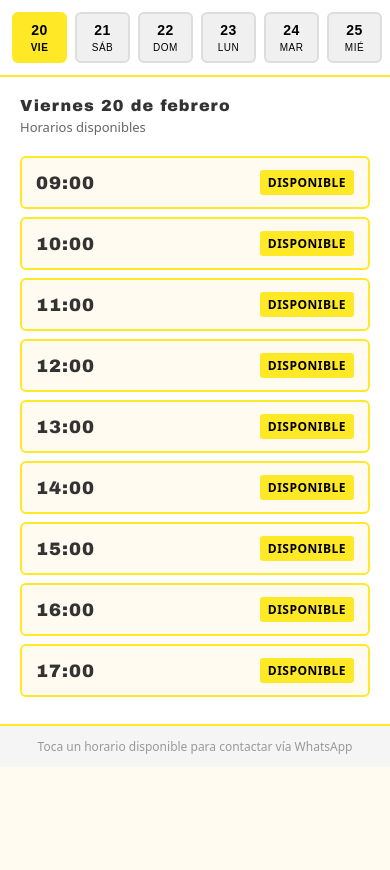
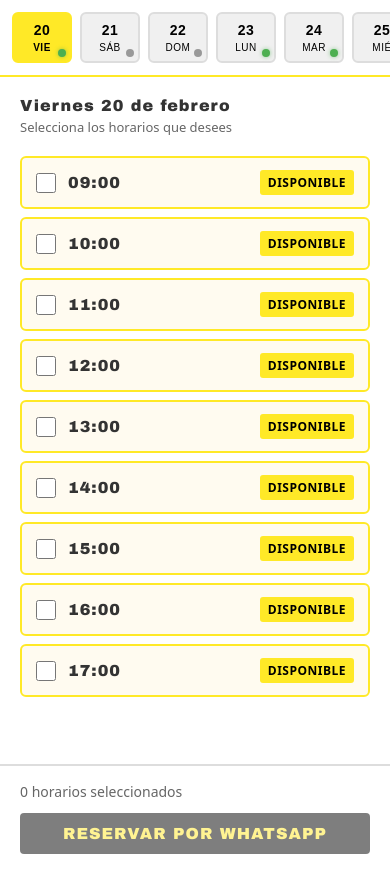
Before and after one commit to josecuev/ale-benitez-port, a Django app: page /fractalia/calendario/ in a window 390 px wide. Shown: the part 90-960 px from the top of the page. Before the commit the page ends 844 px from the top, so only its background shows below. Run offline with Django 5.2, Linux system fonts and the light colour scheme; data comes from the database, SQL or seed files in the repository; both versions use the stored data as it was after the commit.

Commit message:
Improves calendar booking user experience
Enhances the calendar view with availability indicators for each day,
allowing users to quickly identify days with available slots.
Introduces a new API endpoint to fetch availability status for
multiple days efficiently.

Adds a selection summary and action button to streamline the booking
process, guiding users to select and reserve time slots via WhatsApp.
Updates styling and layout for better responsiveness and visual clarity.

Fixes a validation error message to display the correct day name.

```diff
--- a/ab_reservas_project/app_fractalia/models.py
+++ b/ab_reservas_project/app_fractalia/models.py
@@ -105,8 +105,9 @@ class Booking(models.Model):
                         f'({availability.start_time} - {availability.end_time}).'
                     )
             else:
+                day_name = ['Lunes', 'Martes', 'Miércoles', 'Jueves', 'Viernes', 'Sábado', 'Domingo'][weekday]
                 raise ValidationError(
-                    f'No hay horario disponible definido para {self.get_weekday_display()}.'
+                    f'No hay horario disponible definido para {day_name}.'
                 )
 
     def save(self, *args, **kwargs):
--- a/ab_reservas_project/app_fractalia/templates/app_fractalia/calendario.html
+++ b/ab_reservas_project/app_fractalia/templates/app_fractalia/calendario.html
@@ -22,6 +22,9 @@
             padding: 20px;
             text-align: center;
             border-bottom: 3px solid #000;
+            position: sticky;
+            top: 0;
+            z-index: 100;
         }
 
         .header h1 {
@@ -41,9 +44,9 @@
 
         .main-container {
             max-width: 100%;
-            height: calc(100vh - 120px);
             display: flex;
             flex-direction: column;
+            height: calc(100vh - 80px);
         }
 
         /* Days scroll bar */
@@ -69,7 +72,7 @@
             flex-direction: column;
             align-items: center;
             justify-content: center;
-            min-width: 60px;
+            min-width: 70px;
             padding: 10px 8px;
             background-color: #f0f0f0;
             border: 2px solid #ddd;
@@ -79,6 +82,7 @@
             font-size: 11px;
             text-transform: uppercase;
             letter-spacing: 0.5px;
+            position: relative;
         }
 
         .day-btn:hover {
@@ -92,6 +96,27 @@
             font-weight: bold;
         }
 
+        /* Availability indicator dot */
+        .day-btn::after {
+            content: '';
+            position: absolute;
+            width: 8px;
+            height: 8px;
+            border-radius: 50%;
+            bottom: 4px;
+            right: 4px;
+            background-color: #ccc;
+        }
+
+        .day-btn.has-availability::after {
+            background-color: #4caf50;
+            box-shadow: 0 0 4px rgba(76, 175, 80, 0.6);
+        }
+
+        .day-btn.no-schedule::after {
+            background-color: #999;
+        }
+
         .day-btn-date {
             font-weight: bold;
             font-size: 14px;
@@ -103,6 +128,12 @@
         }
 
         /* Slots container */
+        .content-container {
+            display: flex;
+            flex: 1;
+            overflow: hidden;
+        }
+
         .slots-container {
             flex: 1;
             overflow-y: auto;
@@ -131,9 +162,12 @@
             display: flex;
             flex-direction: column;
             gap: 8px;
+            margin-bottom: 20px;
         }
 
         .time-slot {
+            display: flex;
+            align-items: center;
             padding: 14px 16px;
             border: 2px solid #ddd;
             border-radius: 6px;
@@ -152,10 +186,6 @@
             box-shadow: 0 2px 8px rgba(0, 0, 0, 0.1);
         }
 
-        .time-slot.available:active {
-            transform: scale(0.98);
-        }
-
         .time-slot.occupied {
             border-color: #ccc;
             background-color: #f0f0f0;
@@ -163,7 +193,21 @@
             cursor: not-allowed;
         }
 
+        .time-slot input[type="checkbox"] {
+            width: 20px;
+            height: 20px;
+            margin-right: 12px;
+            cursor: pointer;
+            accent-color: #ffe927;
+        }
+
+        .time-slot.occupied input[type="checkbox"] {
+            cursor: not-allowed;
+            opacity: 0.5;
+        }
+
         .time-slot-content {
+            flex: 1;
             display: flex;
             align-items: center;
             justify-content: space-between;
@@ -171,7 +215,7 @@
 
         .time-slot-time {
             font-family: 'Bebas Neue', 'Arial Black', sans-serif;
-            font-size: 20px;
+            font-size: 18px;
             letter-spacing: 1px;
             font-weight: 400;
         }
@@ -226,13 +270,56 @@
             color: #cc0000;
         }
 
-        .footer {
-            background-color: #f5f5f5;
-            padding: 12px 20px;
-            border-top: 2px solid #ffe927;
-            font-size: 12px;
-            color: #999;
-            text-align: center;
+        /* Selection summary & action button */
+        .action-bar {
+            padding: 16px 20px;
+            border-top: 2px solid #ddd;
+            background-color: #fff;
+            display: flex;
+            align-items: center;
+            justify-content: space-between;
+            gap: 12px;
+            flex-wrap: wrap;
+        }
+
+        .selection-info {
+            font-size: 14px;
+            color: #666;
+            min-width: 150px;
+        }
+
+        .selection-info strong {
+            color: #000;
+        }
+
+        .reserve-btn {
+            padding: 12px 24px;
+            background-color: #000;
+            color: #ffe927;
+            border: none;
+            border-radius: 4px;
+            font-family: 'Bebas Neue', 'Arial Black', sans-serif;
+            font-size: 16px;
+            letter-spacing: 1px;
+            cursor: pointer;
+            transition: all 0.2s ease;
+            text-transform: uppercase;
+            font-weight: 400;
+            white-space: nowrap;
+        }
+
+        .reserve-btn:hover:not(:disabled) {
+            background-color: #ffe927;
+            color: #000;
+        }
+
+        .reserve-btn:disabled {
+            opacity: 0.5;
+            cursor: not-allowed;
+        }
+
+        .reserve-btn:active:not(:disabled) {
+            transform: scale(0.98);
         }
 
         /* Responsive */
@@ -242,7 +329,7 @@
             }
 
             .day-btn {
-                min-width: 55px;
+                min-width: 60px;
                 padding: 8px 6px;
             }
 
@@ -255,7 +342,16 @@
             }
 
             .time-slot-time {
-                font-size: 18px;
+                font-size: 16px;
+            }
+
+            .action-bar {
+                flex-direction: column;
+                align-items: stretch;
+            }
+
+            .reserve-btn {
+                width: 100%;
             }
         }
     </style>
@@ -274,7 +370,8 @@
             </div>
         </div>
 
-        <!-- Slots section -->
+        <!-- Content: Slots and Action Bar -->
+        <div class="content-container">
             <div class="slots-container">
                 <div class="slots-header">
                     <h2 id="selectedDayName">Selecciona un día</h2>
@@ -285,21 +382,47 @@
                 </div>
             </div>
         </div>
+    </div>
 
-    <div class="footer">
-        <p>Toca un horario disponible para contactar vía WhatsApp</p>
+    <!-- Action Bar -->
+    <div class="action-bar">
+        <div class="selection-info">
+            <span id="selectionCount">0 horarios</span> seleccionados
+        </div>
+        <button class="reserve-btn" id="reserveBtn" disabled>
+            Reservar por WhatsApp
+        </button>
     </div>
 
     <script>
-        const DAYS_IN_ADVANCE = 30;
+        const DAYS_IN_ADVANCE = 60;
         const API_ENDPOINT = '{% url "fractalia_disponibilidad_api" %}';
+        const DIAS_API_ENDPOINT = '{% url "fractalia_dias_disponibilidad_api" %}';
         const RESOURCE_ID = {{ resources.first.id|default:'null' }};
 
         let selectedDate = null;
+        let selectedSlots = new Set();
+        let daysAvailability = {};
 
-        // Generate day buttons for next 30 days
+        // Load days availability info
+        function loadDaysAvailability() {
+            if (!RESOURCE_ID) return;
+
+            fetch(`${DIAS_API_ENDPOINT}?resource_id=${RESOURCE_ID}&days=${DAYS_IN_ADVANCE}`)
+                .then(response => response.json())
+                .then(data => {
+                    data.days.forEach(day => {
+                        daysAvailability[day.fecha] = day;
+                    });
+                    generateDayButtons();
+                })
+                .catch(error => console.error('Error loading days:', error));
+        }
+
+        // Generate day buttons for next 60 days
         function generateDayButtons() {
             const daysList = document.getElementById('daysList');
+            daysList.innerHTML = '';
             const today = new Date();
 
             for (let i = 0; i < DAYS_IN_ADVANCE; i++) {
@@ -313,6 +436,16 @@
                 const btn = document.createElement('button');
                 btn.className = 'day-btn';
                 if (i === 0) btn.classList.add('active');
+
+                const dayInfo = daysAvailability[dateStr];
+                if (dayInfo && dayInfo.has_schedule) {
+                    if (dayInfo.has_availability) {
+                        btn.classList.add('has-availability');
+                    }
+                } else {
+                    btn.classList.add('no-schedule');
+                }
+
                 btn.innerHTML = `
                     <div class="day-btn-date">${dayNum}</div>
                     <div class="day-btn-name">${dayName}</div>
@@ -321,7 +454,6 @@
 
                 daysList.appendChild(btn);
 
-                // Select today by default
                 if (i === 0) {
                     selectedDate = dateStr;
                     loadSlots(dateStr);
@@ -331,14 +463,15 @@
 
         // Select a day and load slots
         function selectDay(dateStr, btn) {
-            // Update active button
+            selectedSlots.clear();
+            updateSelectionCount();
+
             document.querySelectorAll('.day-btn').forEach(b => b.classList.remove('active'));
             btn.classList.add('active');
 
             selectedDate = dateStr;
             loadSlots(dateStr);
 
-            // Scroll button into view
             btn.scrollIntoView({ behavior: 'smooth', block: 'nearest', inline: 'center' });
         }
 
@@ -374,7 +507,7 @@
                            'julio', 'agosto', 'septiembre', 'octubre', 'noviembre', 'diciembre'][date.getMonth()];
 
             document.getElementById('selectedDayName').textContent = `${dayName} ${dayNum} de ${month}`;
-            document.getElementById('selectedDayText').textContent = 'Horarios disponibles';
+            document.getElementById('selectedDayText').textContent = 'Selecciona los horarios que desees';
         }
 
         // Render available slots
@@ -398,8 +531,16 @@
                 slotDiv.className = `time-slot ${slot.available ? 'available' : 'occupied'}`;
 
                 const status = slot.available ? 'Disponible' : 'Ocupado';
+                const checkboxId = `slot-${slot.time}`;
 
                 slotDiv.innerHTML = `
+                    <input
+                        type="checkbox"
+                        id="${checkboxId}"
+                        class="slot-checkbox"
+                        data-time="${slot.time}"
+                        ${!slot.available ? 'disabled' : ''}
+                    />
                     <div class="time-slot-content">
                         <div class="time-slot-time">${slot.time}</div>
                         <div class="time-slot-status ${slot.available ? 'available' : 'occupied'}">${status}</div>
@@ -407,30 +548,51 @@
                 `;
 
                 if (slot.available) {
-                    slotDiv.onclick = () => openWhatsApp(data, slot);
+                    const checkbox = slotDiv.querySelector('input[type="checkbox"]');
+                    checkbox.addEventListener('change', (e) => {
+                        if (e.target.checked) {
+                            selectedSlots.add(slot.time);
+                        } else {
+                            selectedSlots.delete(slot.time);
+                        }
+                        updateSelectionCount();
+                    });
                 }
 
                 slotsList.appendChild(slotDiv);
             });
         }
 
-        // Open WhatsApp
-        function openWhatsApp(data, slot) {
-            const resource = data.resource_name;
-            const date = new Date(data.fecha + 'T00:00:00');
+        // Update selection count and button state
+        function updateSelectionCount() {
+            const count = selectedSlots.size;
+            document.getElementById('selectionCount').textContent = `${count} horario${count !== 1 ? 's' : ''}`;
+            document.getElementById('reserveBtn').disabled = count === 0;
+        }
+
+        // Open WhatsApp with selected slots
+        function openWhatsApp() {
+            if (selectedSlots.size === 0) return;
+
+            const resource = document.querySelector('[data-resource-name]')?.getAttribute('data-resource-name') || 'Fractalia';
+            const date = new Date(selectedDate + 'T00:00:00');
             const dayName = ['Domingo', 'Lunes', 'Martes', 'Miércoles', 'Jueves', 'Viernes', 'Sábado'][date.getDay()];
             const dayNum = date.getDate();
             const month = ['enero', 'febrero', 'marzo', 'abril', 'mayo', 'junio',
                            'julio', 'agosto', 'septiembre', 'octubre', 'noviembre', 'diciembre'][date.getMonth()];
 
-            const nextHour = parseInt(slot.time.split(':')[0]) + 1;
-            const endTime = `${nextHour.toString().padStart(2, '0')}:00`;
+            const slots = Array.from(selectedSlots).sort();
+            const slotsText = slots.map(time => {
+                const hour = parseInt(time.split(':')[0]);
+                const nextHour = hour + 1;
+                return `${time}-${nextHour.toString().padStart(2, '0')}:00`;
+            }).join(', ');
 
-            const message = `Hola! Quiero reservar ${resource} el ${dayName} ${dayNum} de ${month} de ${slot.time} a ${endTime}.`;
+            const message = `Hola! Quiero reservar ${resource} el ${dayName} ${dayNum} de ${month} en los siguientes horarios: ${slotsText}.`;
             const whatsappNumber = document.querySelector('[data-whatsapp]')?.getAttribute('data-whatsapp') || '';
 
             if (!whatsappNumber) {
-                showError('Número de WhatsApp no configurado');
+                alert('Número de WhatsApp no configurado');
                 return;
             }
 
@@ -455,12 +617,15 @@
             `;
         }
 
+        // Event listener for reserve button
+        document.getElementById('reserveBtn').addEventListener('click', openWhatsApp);
+
         // Initialize
-        document.addEventListener('DOMContentLoaded', generateDayButtons);
+        document.addEventListener('DOMContentLoaded', loadDaysAvailability);
     </script>
 
     {% if resources.first %}
-        <div data-whatsapp="{{ resources.first.whatsapp_number }}" style="display:none;"></div>
+        <div data-whatsapp="{{ resources.first.whatsapp_number }}" data-resource-name="{{ resources.first.name }}" style="display:none;"></div>
     {% endif %}
 </body>
 </html>
--- a/ab_reservas_project/app_fractalia/urls.py
+++ b/ab_reservas_project/app_fractalia/urls.py
@@ -4,4 +4,5 @@ from . import views
 urlpatterns = [
     path('calendario/', views.calendario, name='fractalia_calendario'),
     path('api/disponibilidad/', views.disponibilidad_api, name='fractalia_disponibilidad_api'),
+    path('api/dias-disponibilidad/', views.dias_disponibilidad_api, name='fractalia_dias_disponibilidad_api'),
 ]
--- a/ab_reservas_project/app_fractalia/views.py
+++ b/ab_reservas_project/app_fractalia/views.py
@@ -11,6 +11,53 @@ def calendario(request):
         'resources': resources,
     }
     return render(request, 'app_fractalia/calendario.html', context)
+
+
+def _get_slots_for_date(resource, fecha):
+    """Helper function to get slots for a specific date"""
+    weekday = fecha.weekday()
+    availability = WeeklyAvailability.objects.filter(
+        resource=resource,
+        weekday=weekday
+    ).first()
+
+    if not availability:
+        return None
+
+    start_hour = availability.start_time.hour
+    end_hour = availability.end_time.hour
+
+    if availability.end_time.minute > 0:
+        end_hour += 1
+
+    slots = []
+    current_hour = start_hour
+
+    while current_hour < end_hour:
+        slot_start_time = time(hour=current_hour, minute=0)
+        slot_end_time = time(hour=current_hour + 1, minute=0) if current_hour + 1 <= 23 else time(23, 59)
+
+        slot_start_datetime = datetime.combine(fecha, slot_start_time)
+        slot_end_datetime = datetime.combine(fecha, slot_end_time)
+
+        overlapping_booking = Booking.objects.filter(
+            resource=resource,
+            status='CONFIRMED',
+            start_datetime__lt=slot_end_datetime,
+            end_datetime__gt=slot_start_datetime
+        ).exists()
+
+        is_available = not overlapping_booking
+
+        slots.append({
+            'time': slot_start_time.strftime('%H:%M'),
+            'available': is_available,
+            'display': slot_start_time.strftime('%H:%M'),
+        })
+
+        current_hour += 1
+
+    return slots
 
 
 @require_http_methods(['GET'])
@@ -31,59 +78,56 @@ def disponibilidad_api(request):
     except Resource.DoesNotExist:
         return JsonResponse({'error': 'Recurso no encontrado'}, status=404)
 
-    # Obtener disponibilidad semanal para ese día
-    weekday = fecha.weekday()
-    availability = WeeklyAvailability.objects.filter(
-        resource=resource,
-        weekday=weekday
-    ).first()
+    slots = _get_slots_for_date(resource, fecha)
 
-    if not availability:
+    if slots is None:
         return JsonResponse({
             'slots': [],
             'message': 'No hay horario disponible para este día'
         })
-
-    # Generar slots de 1 hora dentro del rango disponible
-    start_hour = availability.start_time.hour
-    end_hour = availability.end_time.hour
-
-    # Si end_time tiene minutos, incluir esa hora también
-    if availability.end_time.minute > 0:
-        end_hour += 1
-
-    slots = []
-    current_hour = start_hour
-
-    while current_hour < end_hour:
-        slot_start_time = time(hour=current_hour, minute=0)
-        slot_end_time = time(hour=current_hour + 1, minute=0) if current_hour + 1 <= 23 else time(23, 59)
-
-        # Crear datetime completo
-        slot_start_datetime = datetime.combine(fecha, slot_start_time)
-        slot_end_datetime = datetime.combine(fecha, slot_end_time)
-
-        # Verificar si hay alguna reserva confirmada que se solape
-        overlapping_booking = Booking.objects.filter(
-            resource=resource,
-            status='CONFIRMED',
-            start_datetime__lt=slot_end_datetime,
-            end_datetime__gt=slot_start_datetime
-        ).exists()
-
-        is_available = not overlapping_booking
-
-        slots.append({
-            'time': slot_start_time.strftime('%H:%M'),
-            'available': is_available,
-            'display': slot_start_time.strftime('%H:%M'),
-        })
-
-        current_hour += 1
 
     return JsonResponse({
         'slots': slots,
         'fecha': fecha.strftime('%Y-%m-%d'),
         'resource_id': resource.id,
         'resource_name': resource.name,
+        'has_availability': any(s['available'] for s in slots),
     })
+
+
+@require_http_methods(['GET'])
+def dias_disponibilidad_api(request):
+    """Get availability status for multiple days (for day indicators)"""
+    resource_id = request.GET.get('resource_id')
+    days = request.GET.get('days', '30')  # Default to 30 days
+
+    if not resource_id:
+        return JsonResponse({'error': 'Parámetro resource_id requerido'}, status=400)
+
+    try:
+        resource = Resource.objects.get(id=resource_id, active=True)
+        days = int(days)
+    except Resource.DoesNotExist:
+        return JsonResponse({'error': 'Recurso no encontrado'}, status=404)
+    except ValueError:
+        return JsonResponse({'error': 'Parámetro days debe ser un número'}, status=400)
+
+    days_info = []
+    today = datetime.now().date()
+
+    for i in range(days):
+        fecha = today + timedelta(days=i)
+        slots = _get_slots_for_date(resource, fecha)
+        has_any_available = False
+
+        if slots:
+            has_any_available = any(s['available'] for s in slots)
+
+        days_info.append({
+            'fecha': fecha.strftime('%Y-%m-%d'),
+            'weekday': fecha.weekday(),
+            'has_availability': bool(slots) and has_any_available,
+            'has_schedule': bool(slots),
+        })
+
+    return JsonResponse({'days': days_info})
```
Also changed, not shown: ab_reservas_project/db.sqlite3. Lines whose indentation alone changed are shown as unchanged.
